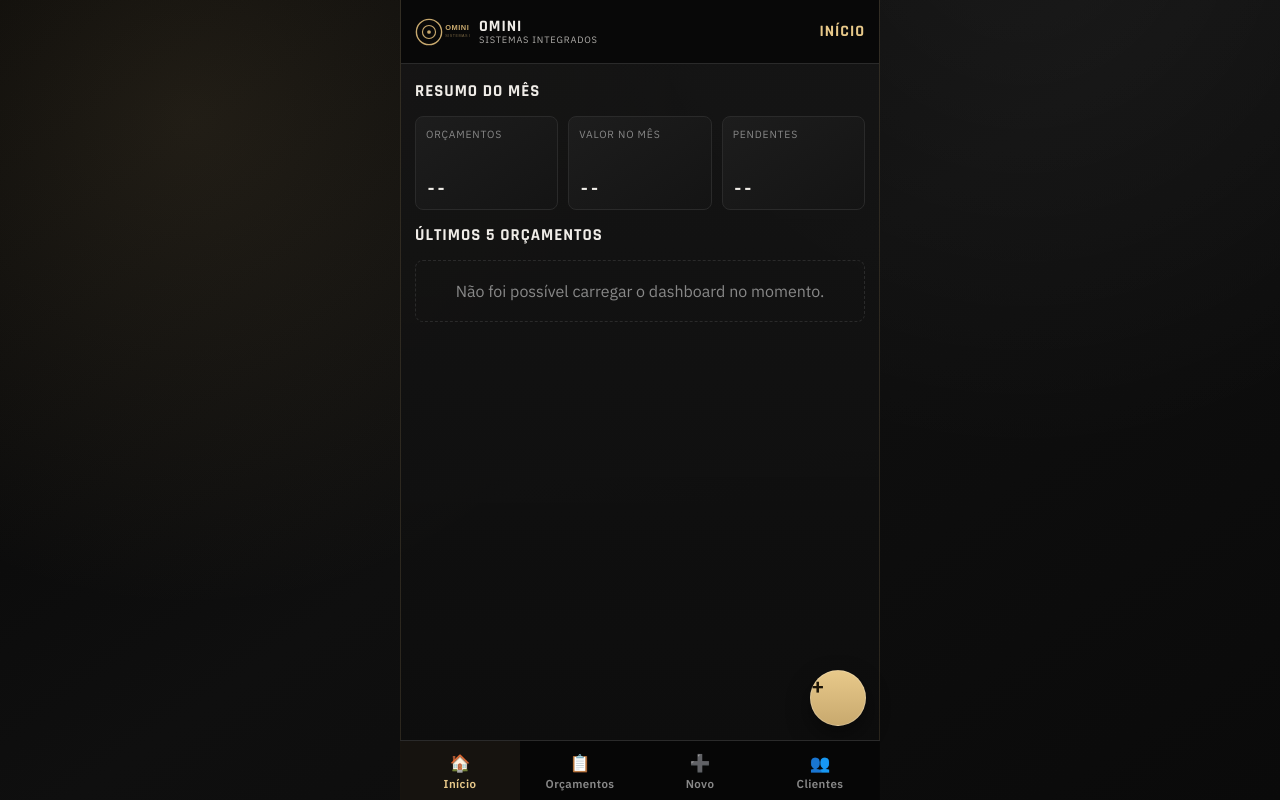
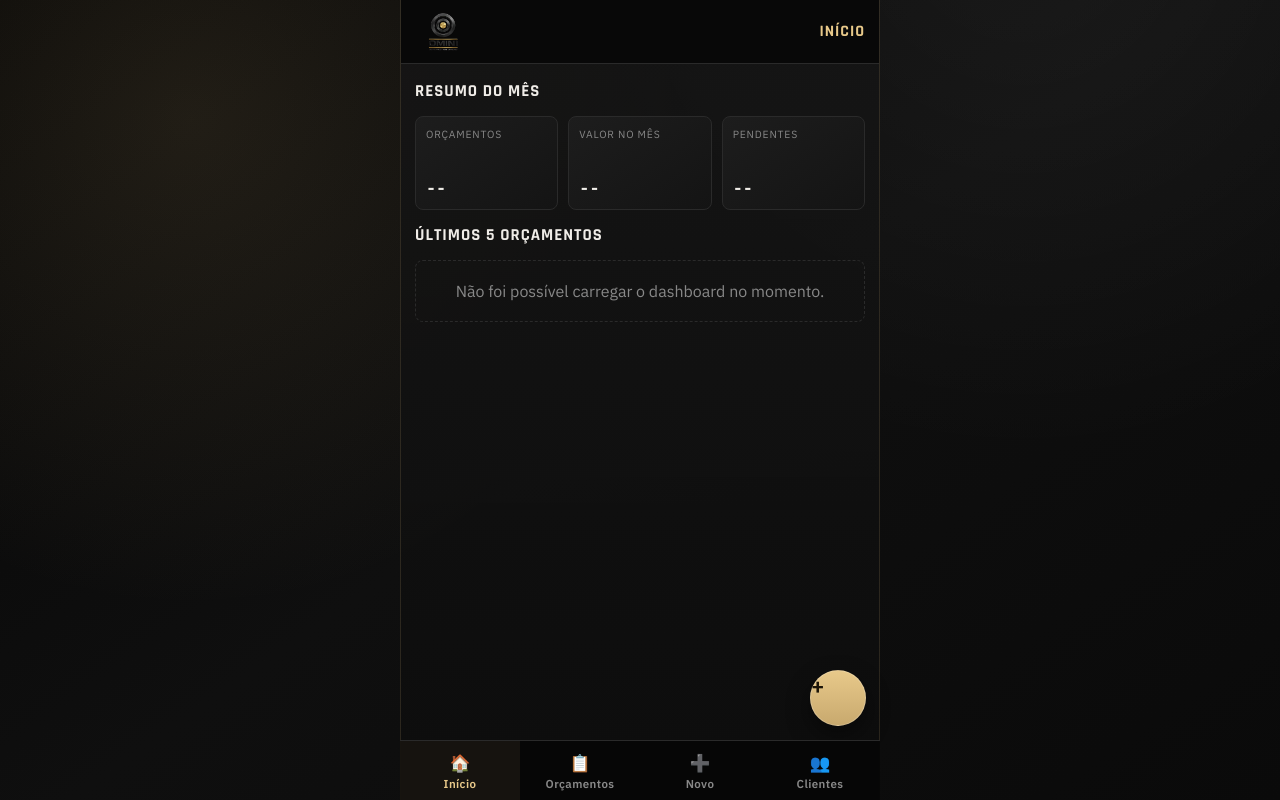
Before and after one commit to VitorCodexPro/omini-app, a website: page public/index.html in a window 1280 px wide. Drawn offline with Linux system fonts and the light colour scheme; no server answers.

Commit message:
feat: adiciona logo PNG no header

```diff
--- a/public/index.html
+++ b/public/index.html
@@ -15,38 +15,8 @@
     <div id="app">
       <header id="main-header">
         <div class="brand-wrap" aria-label="OMINI Sistemas Integrados">
-          <div class="brand-logo" aria-hidden="true">
-            <svg viewBox="0 0 120 60" xmlns="http://www.w3.org/2000/svg">
-              <circle cx="30" cy="30" r="27" stroke="currentColor" stroke-width="3" fill="none" />
-              <circle cx="30" cy="30" r="14" stroke="currentColor" stroke-width="2.5" fill="none" />
-              <circle cx="30" cy="30" r="4" fill="currentColor" />
-              <text
-                x="65"
-                y="26"
-                font-family="Arial"
-                font-weight="bold"
-                font-size="16"
-                fill="currentColor"
-                letter-spacing="1"
-              >
-                OMINI
-              </text>
-              <text
-                x="65"
-                y="40"
-                font-family="Arial"
-                font-size="8"
-                fill="currentColor"
-                letter-spacing="1"
-                opacity="0.6"
-              >
-                SISTEMAS INTEGRADOS
-              </text>
-            </svg>
-          </div>
-          <div class="brand-name">
-            <span>OMINI</span>
-            <small>Sistemas Integrados</small>
+          <div class="brand-logo">
+            <img src="/img/logo.png" alt="OMINI Sistemas Integrados" style="height: 44px; width: auto;" />
           </div>
         </div>
 
```
Also changed, not shown: public/img/logo.png (added).
